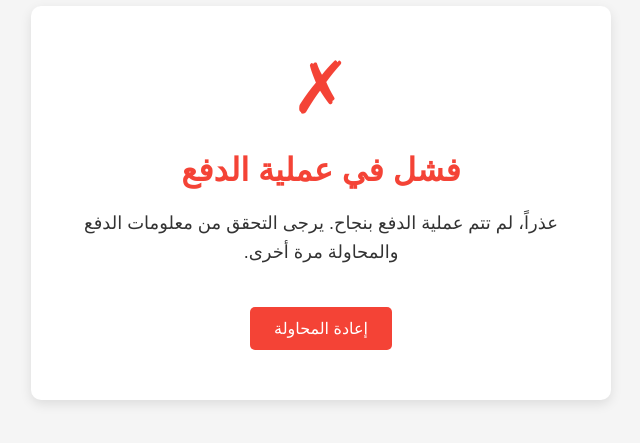
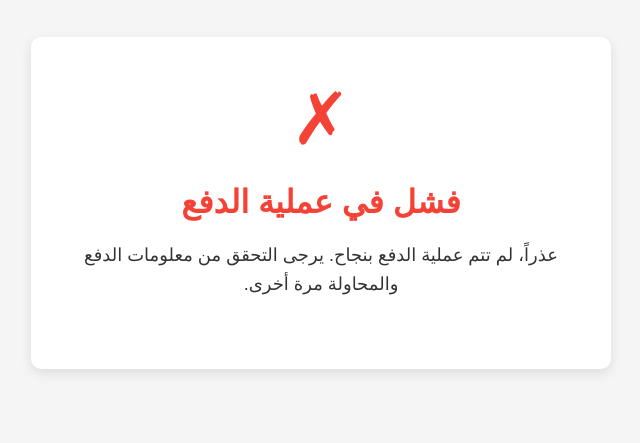
Before and after one commit to El3wady1/fawaterakpayment, a plain HTML site: page payment-failed.html in a window 1280 px wide. Shown: the part 197-640 px from the top of the page, without its empty margins (319-959 px from the left). Drawn offline with Linux system fonts and the light colour scheme.

Commit message:
Update payment-failed.html

```diff
--- a/payment-failed.html
+++ b/payment-failed.html
@@ -69,7 +69,6 @@
         <div class="failed-icon">✗</div>
         <h1>فشل في عملية الدفع</h1>
         <p>عذراً، لم تتم عملية الدفع بنجاح. يرجى التحقق من معلومات الدفع والمحاولة مرة أخرى.</p>
-        <a href="#" class="btn">إعادة المحاولة</a>
     </div>
 </body>
 </html>
```
